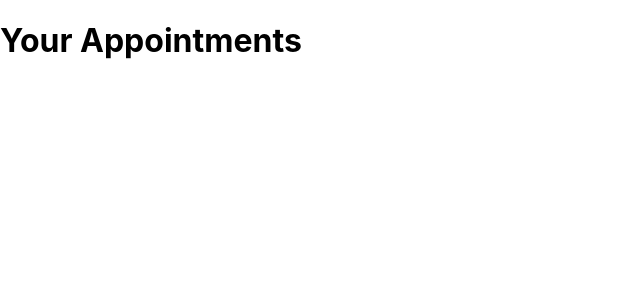
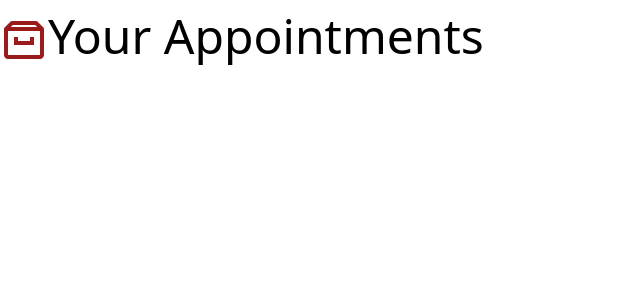
Before and after one commit to OmerT13/vetAppointmentsManager, a React (Create React App) app: page / in a window 1280 px wide. Shown: the top 300 px of the page, without its empty margins (0-640 px from the left). Built offline with nearby package versions, Linux system fonts and the light colour scheme.

Commit message:
Made some basic changes that utilized tailwind

```diff
--- a/src/App.js
+++ b/src/App.js
@@ -1,7 +1,11 @@
+import { BiArchive } from "react-icons/bi";
+
 function App() {
   return (
-    <div className="App">
-      <h1>Your Appointments</h1>
+    <div className="App container mx-auto mt-3 font-thin">
+      <h1 className='text-5xl'>
+        <BiArchive className="inline-block text-red-800" />Your Appointments
+        </h1>
     </div>
   );
 }
--- a/src/index.css
+++ b/src/index.css
@@ -1,13 +1,3 @@
-body {
-  margin: 0;
-  font-family: -apple-system, BlinkMacSystemFont, 'Segoe UI', 'Roboto', 'Oxygen',
-    'Ubuntu', 'Cantarell', 'Fira Sans', 'Droid Sans', 'Helvetica Neue',
-    sans-serif;
-  -webkit-font-smoothing: antialiased;
-  -moz-osx-font-smoothing: grayscale;
-}
-
-code {
-  font-family: source-code-pro, Menlo, Monaco, Consolas, 'Courier New',
-    monospace;
-}
+@tailwind base;
+@tailwind components;
+@tailwind utilities;
```
